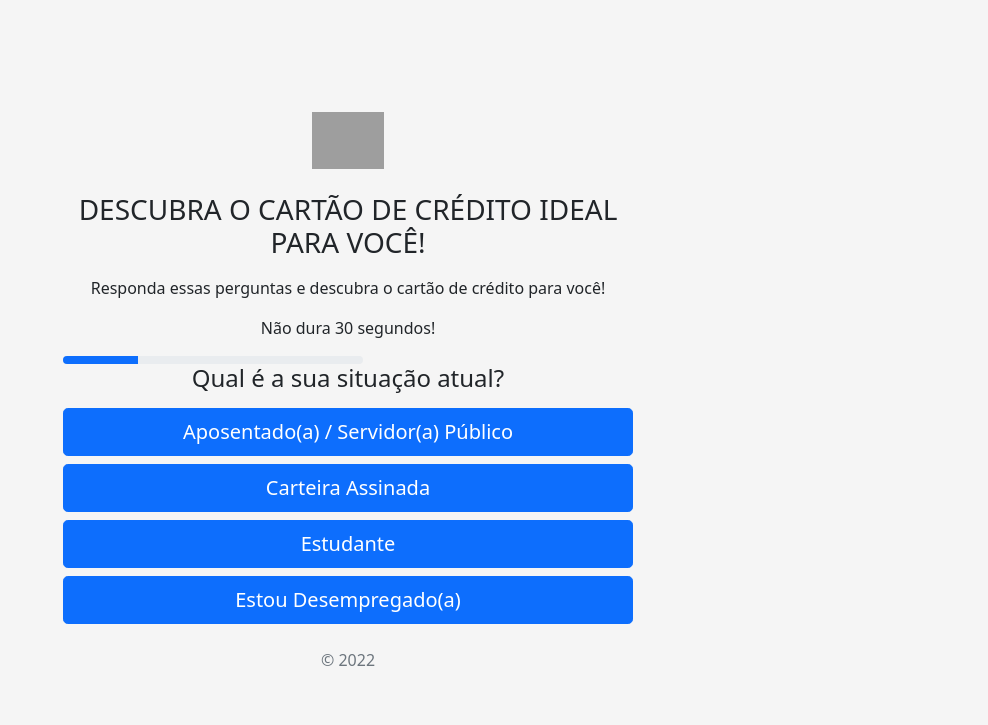
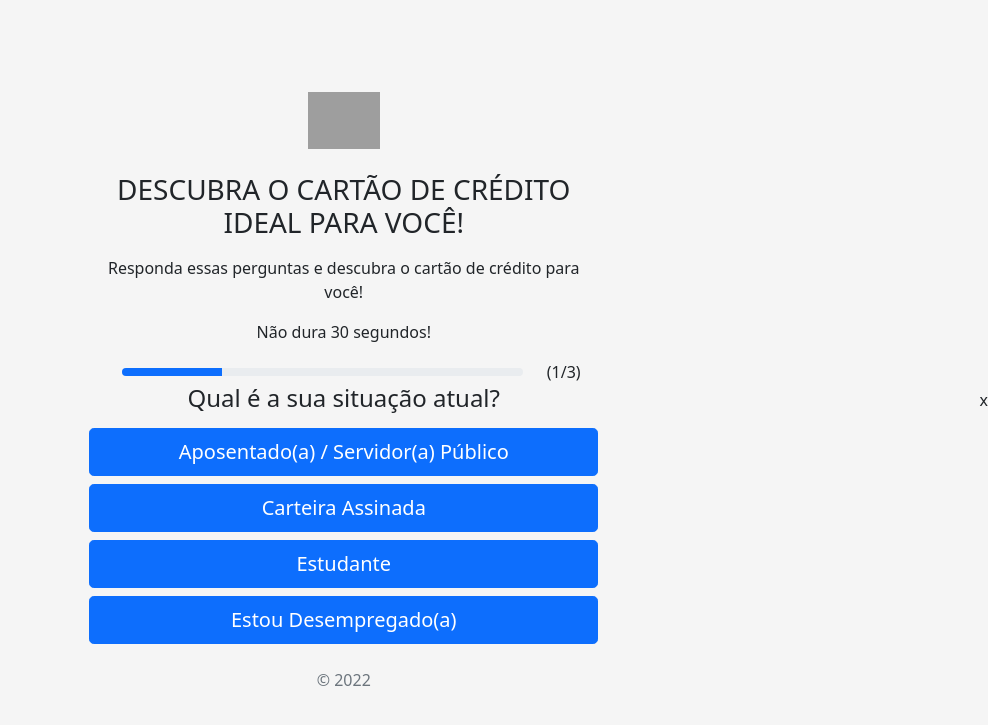
Before and after one commit to LeoAmorimLeleo/decoin_quiz, a PHP site: page / in a window 1280 px wide. Shown: the top 725 px of the page, without its empty margins (292-1280 px from the left). Run offline with PHP 8.4, Linux system fonts and the light colour scheme; grey boxes are pictures that could not be loaded.

Commit message:
base do layout

```diff
--- a/css/style.css
+++ b/css/style.css
@@ -38,10 +38,22 @@ body {
   border-top-right-radius: 0;
 }
 
-.progress-bar-width{
+.progress-bar-height{
+  height: 8px;
+}
+
+.centered {
+  margin: 0 auto;
+}
+
+.width-100px {
+  width: 100px;
+}
+
+.width-300px {
   width: 300px;
 }
 
-.progress-bar-height{
-  height: 8px;
+.float-left {
+  float: left;
 }
--- a/index.php
+++ b/index.php
@@ -23,15 +23,24 @@
     </style>
 </head>
 <body class="text-center">
-	<main class="form">
+	<main class="container col-md-5">
 	  <form>
 	    <img class="mb-4" src="/docs/5.0/assets/brand/bootstrap-logo.svg" alt="" width="72" height="57">
 	    <h1 class="h3 mb-3 fw-normal text-uppercase">Descubra o cartão de crédito ideal para você!</h1>
 	    <p>Responda essas perguntas e descubra o cartão de crédito para você!</p>
 	    <p>Não dura 30 segundos!</p>
-	    <div class="progress progress-bar-width progress-bar-height">
-  			<div class="progress-bar w-25" role="progressbar" aria-valuenow="75"
-  			aria-valuemin="0" aria-valuemax="100"></div>
+		<div class="container">
+		  <div class="row justify-content-md-center">
+		    <div class="col col-md-10">
+		    	<div class="progress progress-bar-height mt-2">
+  					<div class="progress-bar w-25" role="progressbar" aria-valuenow="75"
+  						aria-valuemin="0" aria-valuemax="100"></div>
+					</div>
+		    </div>
+		    <div class="col-md-auto col-md-1">
+		     	<span>(1/3)</span>
+		    </div>
+		  </div>
 		</div>
 	    <h4>Qual é a sua situação atual?</h4>
 	    <button class="w-100 btn btn-lg btn-primary mt-2" type="submit">Aposentado(a) / Servidor(a) Público</button>
@@ -44,4 +53,4 @@
 </main>
 	<script type="text/javascript" src="js/bootstrap.bundle.min.js"></script>
 </body>
-</html>
+</html>x
```
